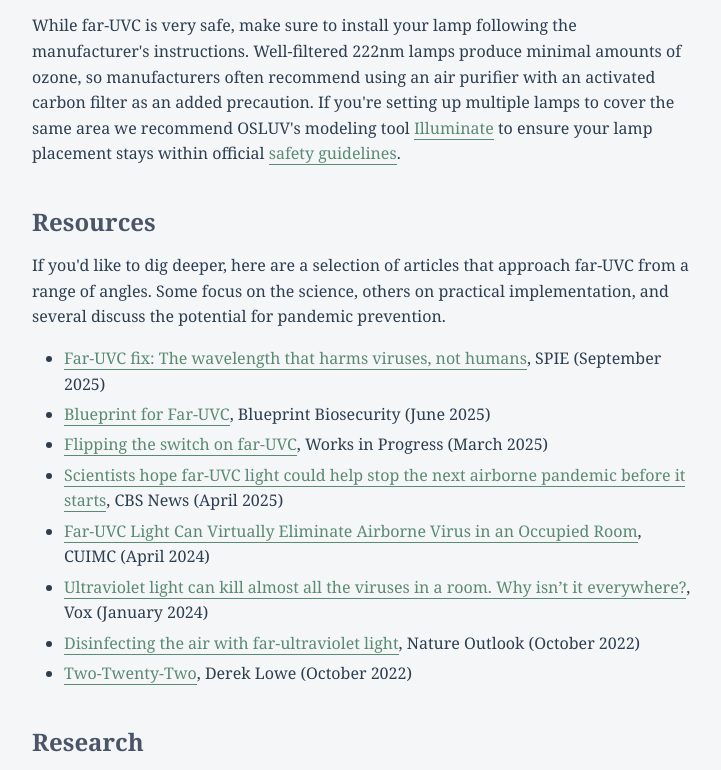
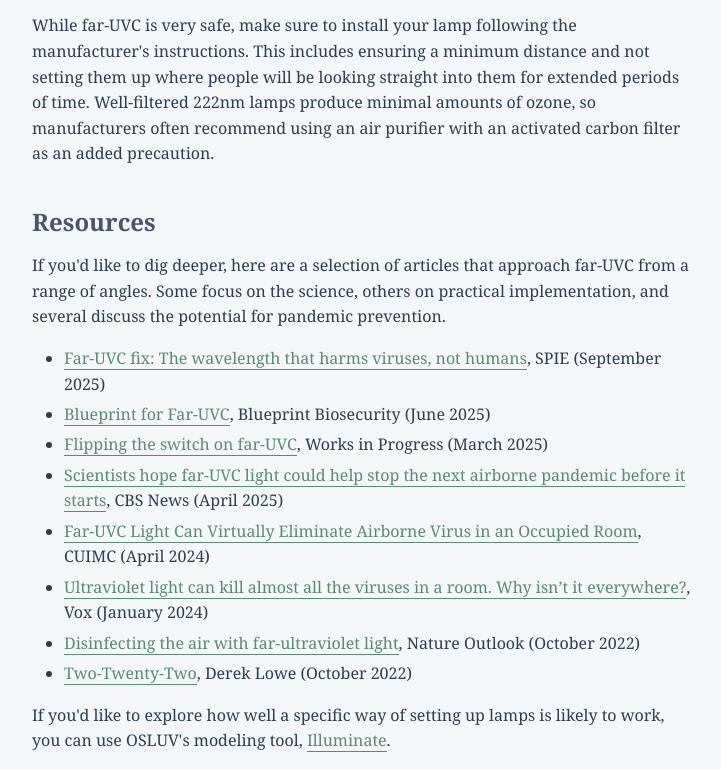
Before and after one commit to jeffkaufman/faruvc.org, a plain HTML site: page index.html in a window 1280 px wide. Shown: the part 2455-3225 px from the top of the page, without its empty margins (278-999 px from the left). Drawn offline with Linux system fonts and the light colour scheme.

Commit message:
rewording

```diff
--- a/index.html
+++ b/index.html
@@ -238,15 +238,12 @@
 
             <p>
                  While far-UVC is very safe, make sure to install your lamp
-                 following the manufacturer's instructions.  Well-filtered
-                 222nm lamps produce minimal amounts of ozone, so manufacturers
-                 often recommend using an air purifier with an activated carbon
-                 filter as an added precaution. If you're setting up multiple
-                 lamps to cover the same area we recommend OSLUV's modeling
-                 tool <a href="https://illuminate.osluv.org/">Illuminate</a> to
-                 ensure your lamp placement stays within
-                 official <a href="https://blog.ansi.org/ansi/ansi-ies-rp-27-1-22-photobiological-hazards-uv-lamps/">safety
-                 guidelines</a>.
+                 following the manufacturer's instructions.  This includes
+                 ensuring a minimum distance and not setting them up where
+                 people will be looking straight into them for extended periods
+                 of time.  Well-filtered 222nm lamps produce minimal amounts of
+                 ozone, so manufacturers often recommend using an air purifier
+                 with an activated carbon filter as an added precaution.
             </p>
 
         </section>
@@ -281,6 +278,11 @@
                 <li><a href="https://www.science.org/content/blog-post/two-twenty-two">Two-Twenty-Two</a>,
                       Derek Lowe (October 2022)</li>
             </ul>
+            <p>
+                If you'd like to explore how well a specific way of setting
+                up lamps is likely to work, you can use OSLUV's modeling
+                tool, <a href="https://illuminate.osluv.org/">Illuminate</a>.
+            </p>
         </section>
 
 
```
